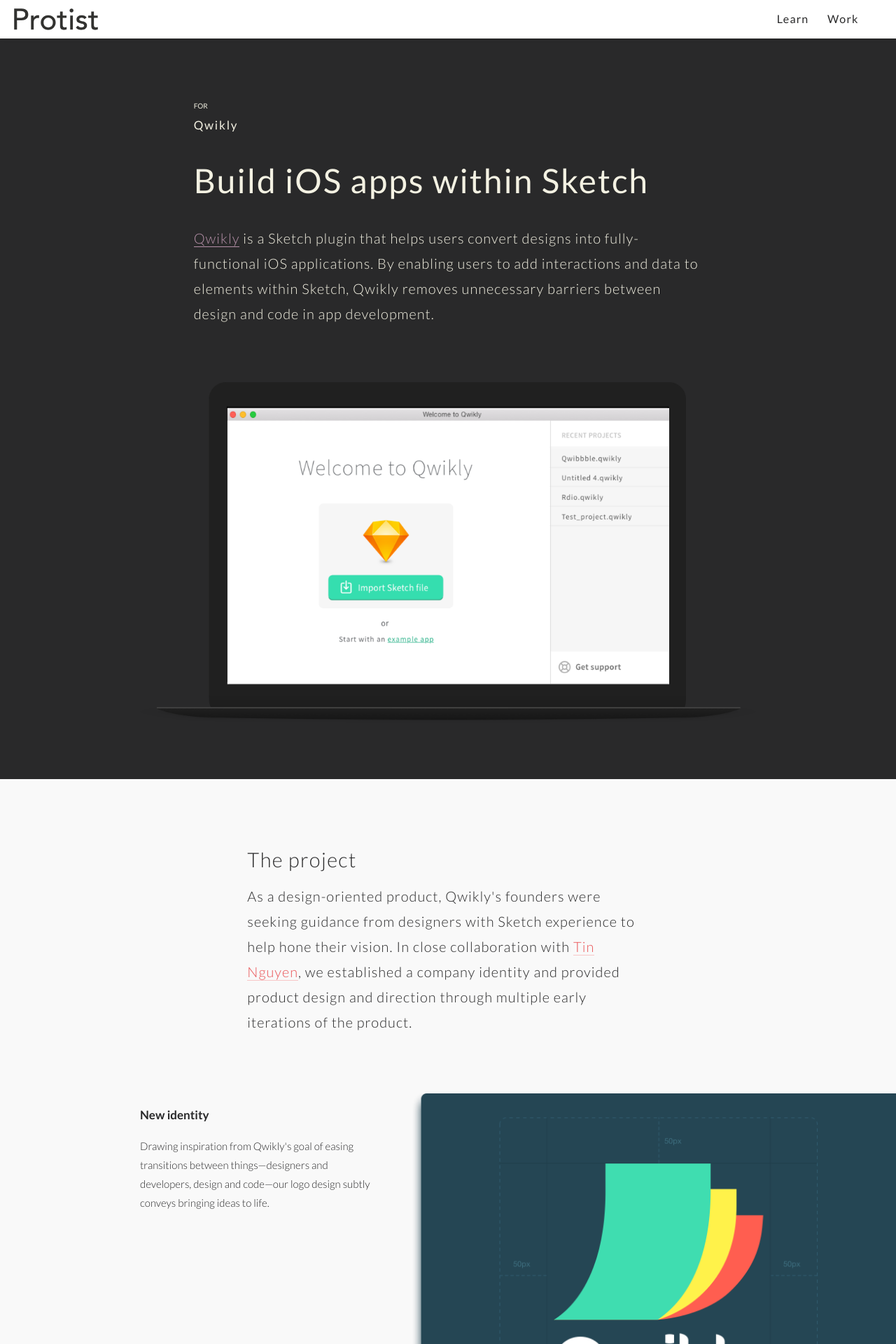
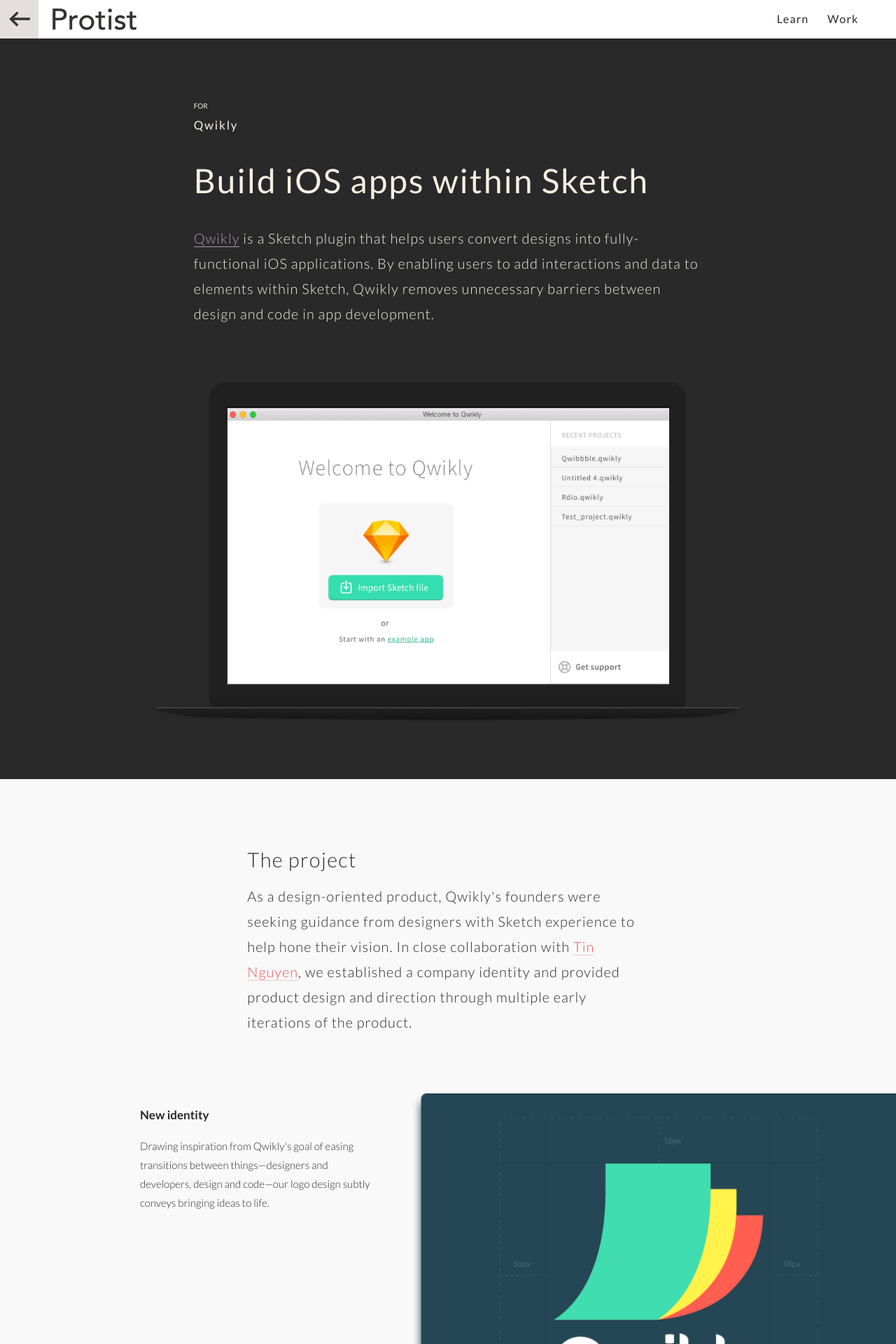
Before and after one commit to dontwakebrannan/protistdesign, a Jekyll site: the page built from work/qwikly/index.html, in a window 1280 px wide. Shown: the top 1920 px of the page at 70% size. Built offline with Jekyll 4.4.1, drawn with Linux system fonts in a browser that asks for light colours; some web fonts are replaced.

Commit message:
Added a back button to project pages

```diff
--- a/_includes/navigation.html
+++ b/_includes/navigation.html
@@ -1,4 +1,7 @@
-<nav role="navigation" class="hidden{% if page.pageType == 'project' %} project{% endif %}">
+<nav role="navigation" class="hidden{% if page.type == 'project' %} project{% endif %}">
+  {% if page.type == 'project' %}
+    <a href="{{ '/work' | prepend:site.baseurl }}" class="back">Back</a>
+  {% endif %}
   <div class="logo">
     <h1><a href="{{ '/' | prepend:site.baseurl }}"><img src="{{ '/images/protist-logo.svg' | prepend:site.baseurl }}" alt="Protist Design" /></a></h1>
   </div>
--- a/_sass/module.scss
+++ b/_sass/module.scss
@@ -13,6 +13,23 @@
     background-color: rgba(255,255,255,0.0);
     box-shadow: none;
     transition: background-color 0.2s ease-out;
+  }
+}
+nav[role=navigation] .back {
+  float: left;
+  display: block;
+  width: $header-height;
+  height: $header-height;
+  text-indent: -10000px;
+  overflow: hidden;
+  background-color: darken($light-grey, 5%);
+  background-image: url('../images/nav-arrow-prev.svg');
+  background-size: 30px auto;
+  background-position: center;
+  background-repeat: no-repeat;
+  transition: background-color 0.2s ease-in-out;
+  &:hover {
+    background-color: darken($light-grey, 10%);
   }
 }
 nav[role=navigation] .logo {
--- a/work/qwikly/index.html
+++ b/work/qwikly/index.html
@@ -1,6 +1,6 @@
 ---
 layout: default
-pageType: project
+type: project
 title: Qwikly
 ---
 
--- a/work/rapt-media/index.html
+++ b/work/rapt-media/index.html
@@ -1,6 +1,6 @@
 ---
 layout: default
-pageType: project
+type: project
 title: Rapt Media
 ---
 
```
